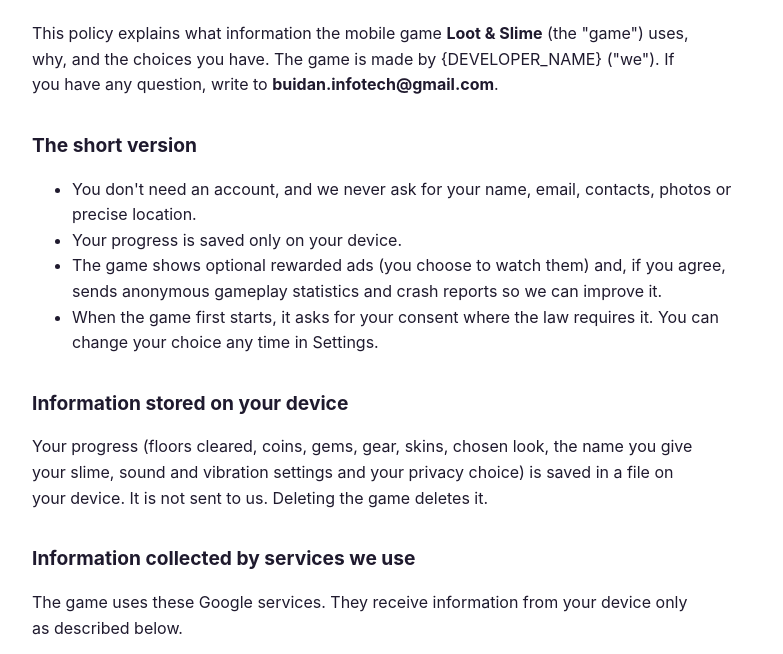
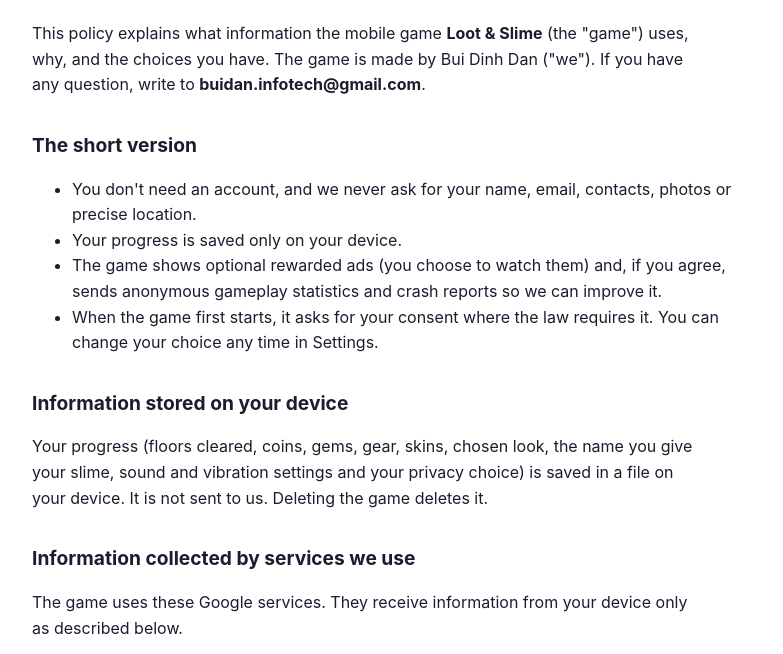
Before and after one commit to buidan/buidan.github.io, a plain HTML site: page loot-n-slime/privacy.html in a window 1280 px wide. Shown: the part 101-755 px from the top of the page, without its empty margins (248-1031 px from the left). Drawn offline with Linux system fonts and the light colour scheme.

Commit message:
Update privacy.html

```diff
--- a/loot-n-slime/privacy.html
+++ b/loot-n-slime/privacy.html
@@ -25,7 +25,7 @@
 <h1>Loot &amp; Slime Privacy Policy</h1>
 <p class="meta">Last updated: 2 October 2026</p>
 
-<p>This policy explains what information the mobile game <strong>Loot &amp; Slime</strong> (the "game") uses, why, and the choices you have. The game is made by {DEVELOPER_NAME} ("we"). If you have any question, write to <strong>buidan.infotech@gmail.com</strong>.</p>
+<p>This policy explains what information the mobile game <strong>Loot &amp; Slime</strong> (the "game") uses, why, and the choices you have. The game is made by Bui Dinh Dan ("we"). If you have any question, write to <strong>buidan.infotech@gmail.com</strong>.</p>
 
 <h2>The short version</h2>
 <ul>
```
